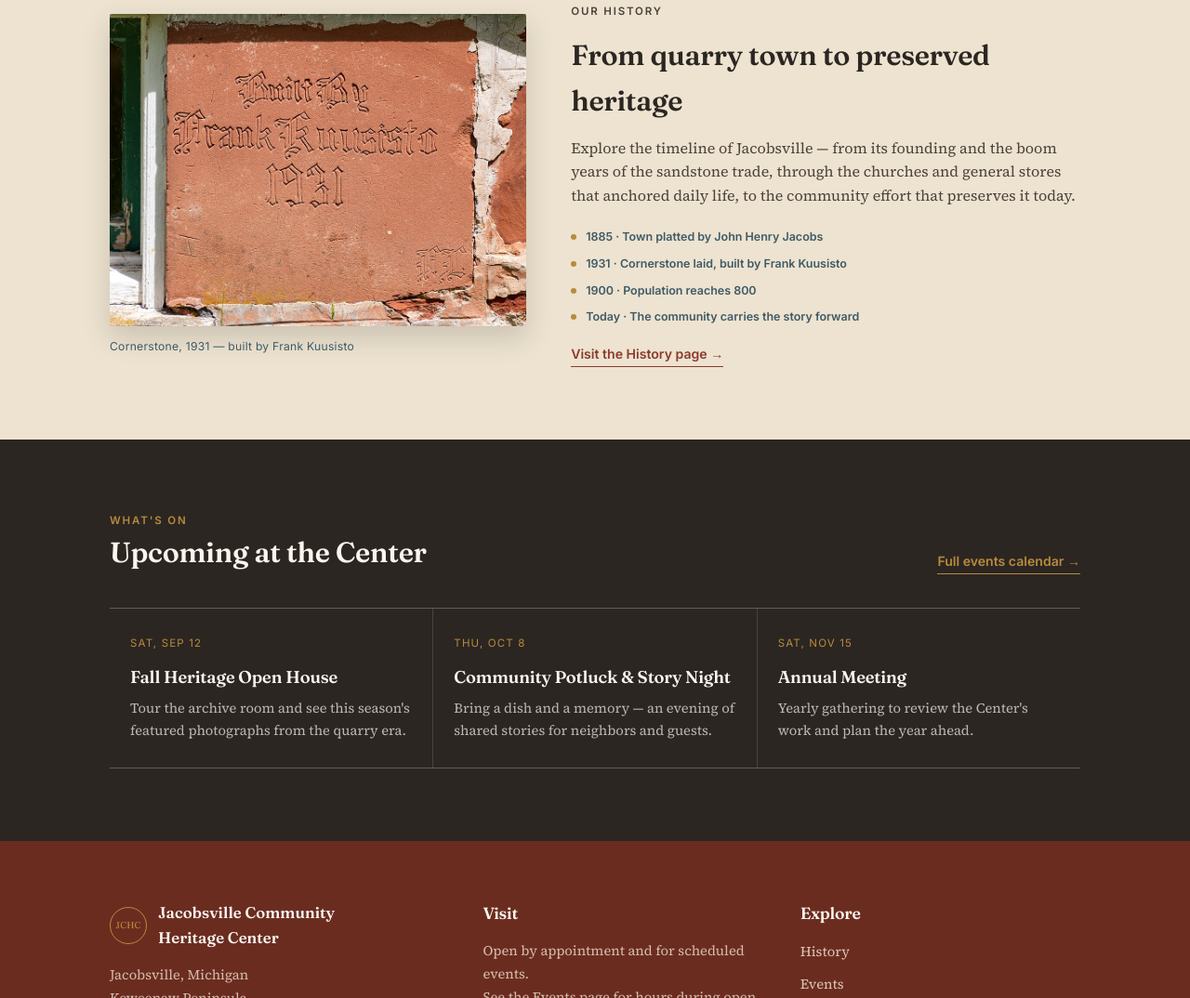
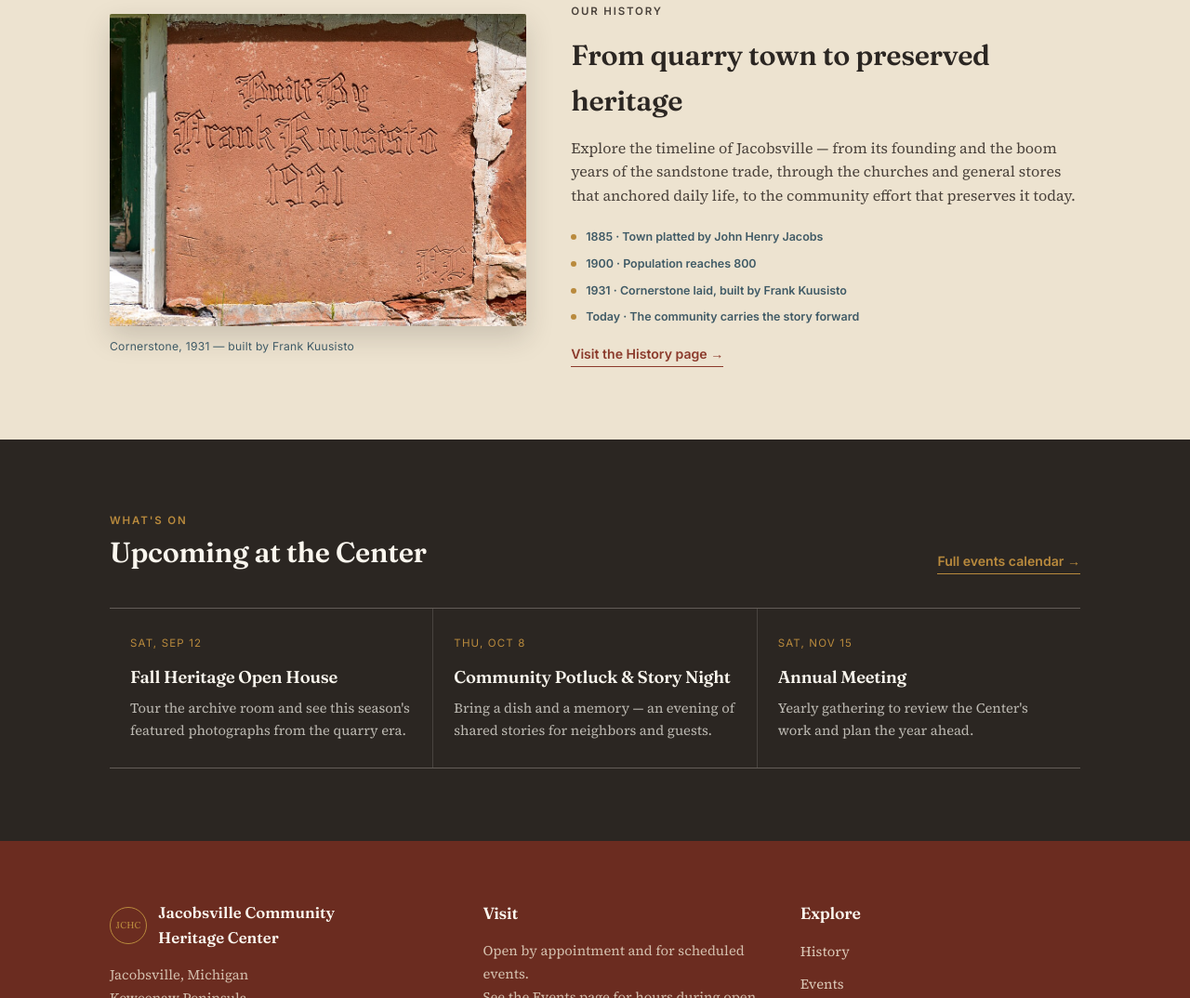
Before and after one commit to rholowinsky/jacobsville, a plain HTML site: page index.html in a window 1280 px wide. Shown: the part 1363-2437 px from the top of the page at 93% size. Drawn offline with Linux system fonts and the light colour scheme.

Commit message:
Put history timeline in chronological order
Co-Authored-By: Claude Opus 5 <noreply@anthropic.com>

```diff
--- a/index.html
+++ b/index.html
@@ -269,8 +269,9 @@
       <p class="eyebrow">Our History</p>
       <h2>From quarry town to preserved heritage</h2>
       <p>Explore the timeline of Jacobsville — from its founding and the boom years of the sandstone trade, through the churches and general stores that anchored daily life, to the community effort that preserves it today.</p>
-      <div class="timeline-chip"><span class="dot"></span>1885 &middot; Town platted by John Henry Jacobs</div><br><div class="timeline-chip"><span class="dot"></span>1931 &middot; Cornerstone laid, built by Frank Kuusisto</div><br>
+      <div class="timeline-chip"><span class="dot"></span>1885 &middot; Town platted by John Henry Jacobs</div><br>
       <div class="timeline-chip"><span class="dot"></span>1900 &middot; Population reaches 800</div><br>
+      <div class="timeline-chip"><span class="dot"></span>1931 &middot; Cornerstone laid, built by Frank Kuusisto</div><br>
       <div class="timeline-chip"><span class="dot"></span>Today &middot; The community carries the story forward</div>
       <br><a href="#history-full" class="link-arrow">Visit the History page &rarr;</a>
     </div>
```
